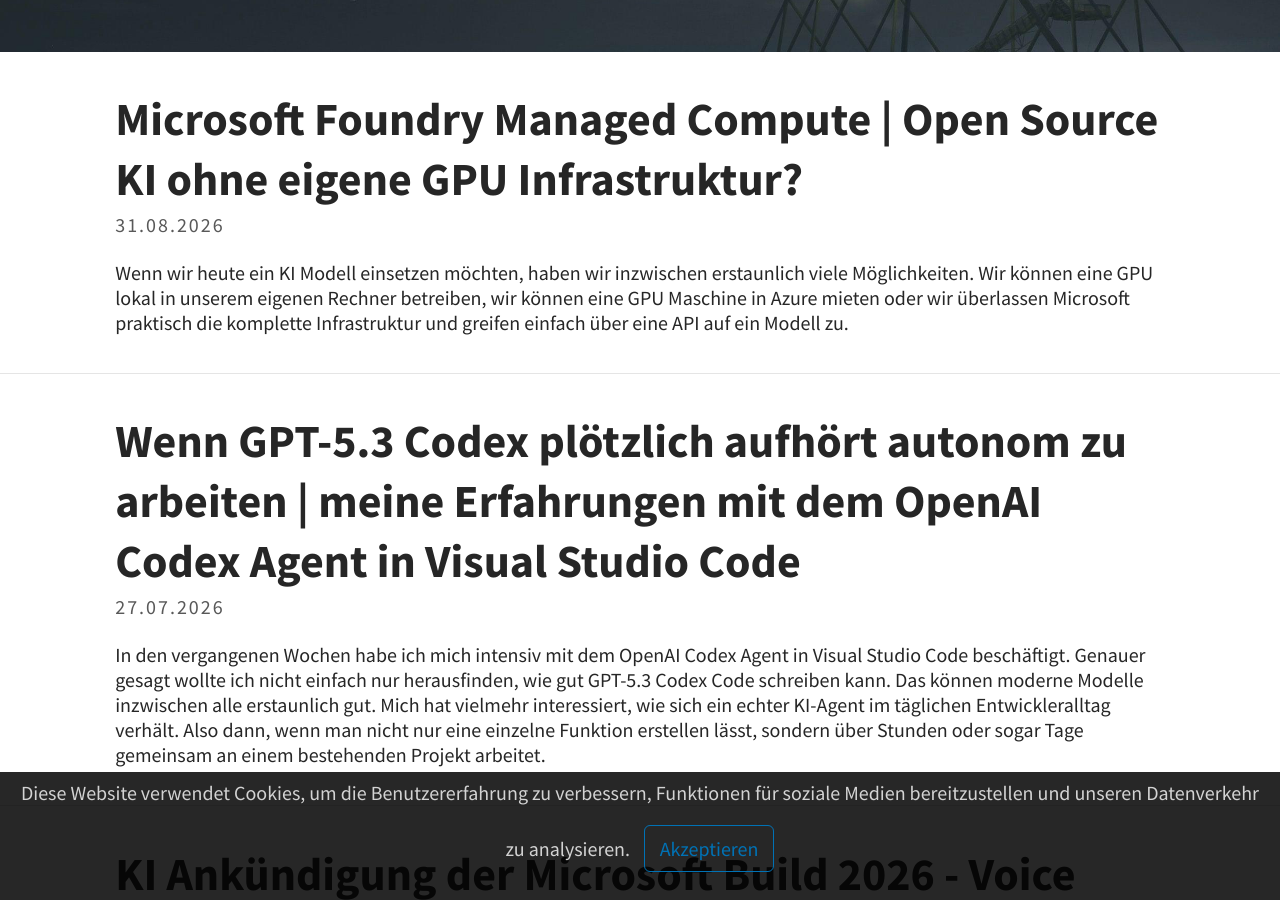
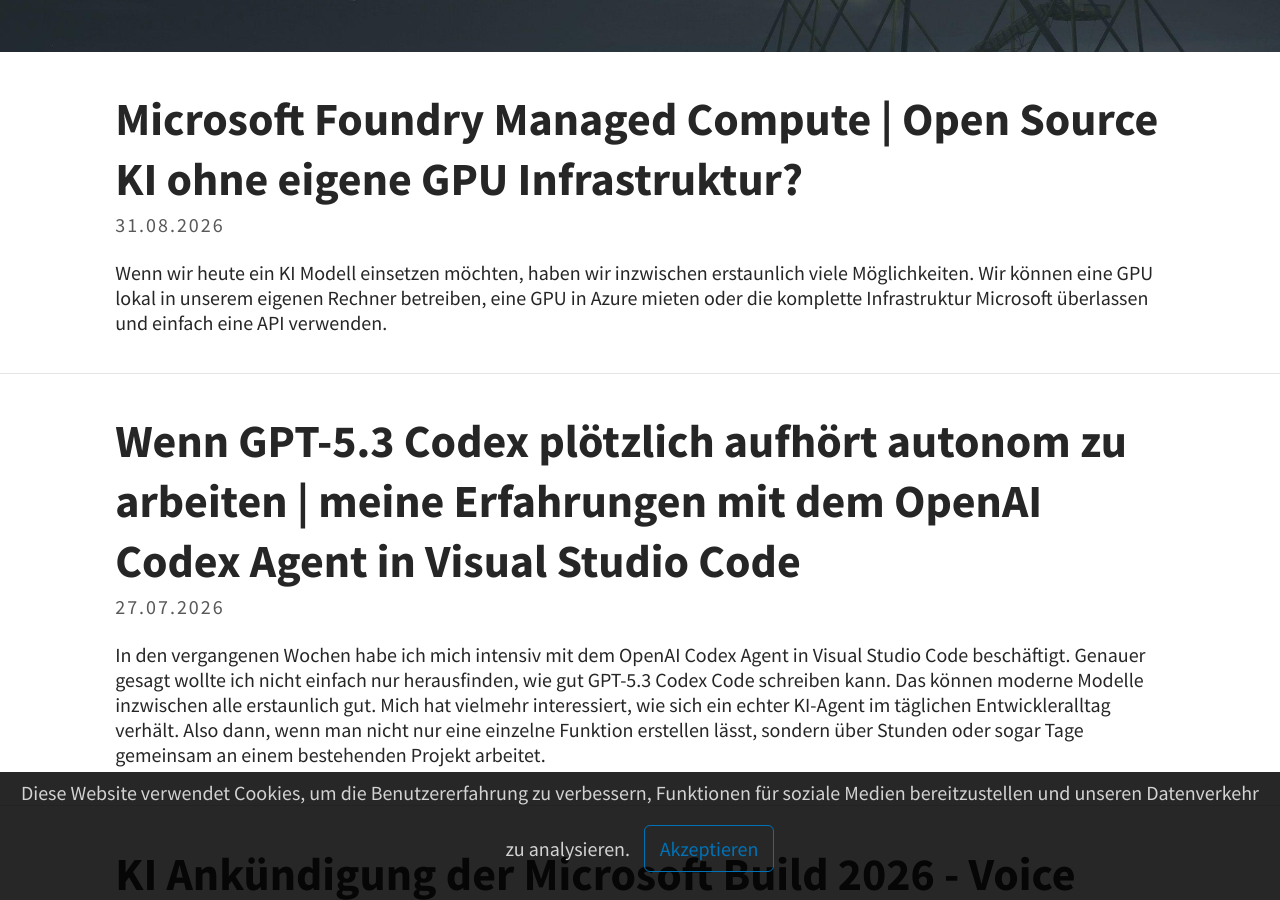
Before and after one commit to joriskahle007/joriskahle007.github.io, a Jekyll site: the page built from index.html, in a window 1280 px wide and 900 px high, scrolled down 333 px. Built offline with Jekyll 4.4.1, drawn with Linux system fonts in a browser that asks for light colours; a script that is not in the unit is left out; the list of posts is cut into pages by our own code; some of the changed lines change nothing that is shown.

Commit message:
Update 2026-08-31-ManagedCompute.md

```diff
--- a/_posts/2026-08-31-ManagedCompute.md
+++ b/_posts/2026-08-31-ManagedCompute.md
@@ -4,241 +4,204 @@
 tags: [AI, Microsoft Foundry, Managed Compute, Open Source, Open Weight, Local LLM]
 ---
 
-Wenn wir heute ein KI Modell einsetzen möchten, haben wir inzwischen erstaunlich viele Möglichkeiten. Wir können eine GPU lokal in unserem eigenen Rechner betreiben, wir können eine GPU Maschine in Azure mieten oder wir überlassen Microsoft praktisch die komplette Infrastruktur und greifen einfach über eine API auf ein Modell zu.
+Wenn wir heute ein KI Modell einsetzen möchten, haben wir inzwischen erstaunlich viele Möglichkeiten. Wir können eine GPU lokal in unserem eigenen Rechner betreiben, eine GPU in Azure mieten oder die komplette Infrastruktur Microsoft überlassen und einfach eine API verwenden.
 
-Und genau dazwischen wird es interessant.
+Gerade bei Open Source Modellen wird es interessant. Qwen, Llama, Mistral und viele andere Modelle lassen sich inzwischen in unterschiedlichsten Szenarien einsetzen. Die eigentliche Frage ist deshalb längst nicht mehr nur, welches Modell wir verwenden möchten.
 
-Denn mit Microsoft Foundry Managed Compute gibt es inzwischen eine Möglichkeit, Open Source Modelle auf leistungsfähiger GPU Infrastruktur zu betreiben, ohne selbst virtuelle Maschinen, Container, Kubernetes oder die Modell Runtime verwalten zu müssen.
-
-Aber bevor wir uns Managed Compute genauer anschauen, sollten wir einmal einen Schritt zurückgehen.
-
-Denn eigentlich haben wir heute mehrere grundsätzlich unterschiedliche Möglichkeiten, ein KI Modell zu betreiben.<br><br>
+Die Frage ist auch: <strong>Wo und wie soll dieses Modell eigentlich laufen?</strong><br><br>
 
 <h3>Vom eigenen Rechner bis zur Serverless API</h3>
 
-Die einfachste Möglichkeit ist gleichzeitig die mit der meisten eigenen Verantwortung: Ich betreibe die KI lokal.
+Wenn wir es ganz einfach betrachten, gibt es vier Möglichkeiten.
 
-Ich kaufe mir beispielsweise eine leistungsfähige NVIDIA GPU, installiere die benötigte Software und lade mein Modell herunter. Damit habe ich maximale Kontrolle. Das Modell läuft auf meiner Hardware, ich kann experimentieren und muss keine Cloud Infrastruktur bezahlen.
+Wir können das Modell lokal auf unserer eigenen Hardware betreiben. Damit haben wir maximale Kontrolle, müssen aber auch die komplette Infrastruktur selbst anschaffen und betreiben.
 
-Dafür bezahle ich allerdings die Hardware selbst. Dazu kommen Strom, Kühlung, Speicher und natürlich die komplette Administration.
+Die nächste Möglichkeit ist eine eigene GPU in Azure. Die Hardware steht dann zwar in einem Microsoft Rechenzentrum, um Betriebssystem, Container, Runtime und Modell müssen wir uns aber weiterhin selbst kümmern.
 
-Die nächste Stufe wäre eine eigene GPU in Azure. Ich kaufe die Hardware nicht mehr selbst, sondern miete beispielsweise eine GPU VM. Das nimmt mir zwar die Hardwarebeschaffung ab, aber nicht den eigentlichen Betrieb. Ich muss mich weiterhin um Betriebssystem, Container, Runtime, Modell und viele weitere Dinge kümmern.
+Danach kommt Managed Compute in Microsoft Foundry. Hier stellt Microsoft die benötigte GPU Infrastruktur bereit und übernimmt einen großen Teil des technischen Betriebs.
 
-Dann kommt Managed Compute.
-
-Hier sagt Microsoft im Grunde: Du bestimmst das Modell und die gewünschte Bereitstellung. Wir kümmern uns um die darunterliegende GPU Infrastruktur.
-
-Und ganz am Ende steht die Serverless API.
-
-Hier muss ich mich überhaupt nicht mehr mit der GPU beschäftigen. Wenn das gewünschte Modell Serverless unterstützt, wähle ich es aus, bekomme einen API Endpunkt und bezahle für die Nutzung.
-
-Genau diese Abstufung finde ich wichtig, denn dadurch wird auch klar, wo Managed Compute eigentlich seinen Platz hat.<br><br>
-
-<h3>Vier Wege, ein Modell zu betreiben</h3>
+Und schließlich gibt es die Serverless API. Wenn das gewünschte Modell diesen Bereitstellungstyp unterstützt, müssen wir uns überhaupt nicht mehr mit GPUs beschäftigen. Wir wählen das Modell aus und greifen per API darauf zu.
 
 <table>
 <tr><th></th><th>Lokale GPU</th><th>Eigene Azure GPU</th><th>Managed Compute</th><th>Serverless API</th></tr>
-<tr><td>Hardware</td><td>Selbst kaufen</td><td>Azure VM</td><td>Microsoft</td><td>Microsoft</td></tr>
+<tr><td>Hardware</td><td>Selbst</td><td>Azure</td><td>Microsoft</td><td>Microsoft</td></tr>
 <tr><td>GPU verwalten</td><td>Selbst</td><td>Selbst</td><td>Microsoft</td><td>Microsoft</td></tr>
-<tr><td>Modellwahl</td><td>Sehr frei</td><td>Sehr frei</td><td>Open Source und ausgewählte Modelle</td><td>Unterstützte Foundry Modelle</td></tr>
-<tr><td>Abrechnung</td><td>Hardware und Betrieb</td><td>GPU Zeit</td><td>GPU beziehungsweise Beschleunigerzeit</td><td>Token oder reservierte Kapazität</td></tr>
-<tr><td>Skalierung</td><td>Selbst</td><td>Selbst</td><td>Managed</td><td>Managed</td></tr>
+<tr><td>Modellwahl</td><td>Sehr frei</td><td>Sehr frei</td><td>Open Source und ausgewählte Modelle</td><td>Unterstützte Modelle</td></tr>
+<tr><td>Abrechnung</td><td>Hardware und Betrieb</td><td>GPU Zeit</td><td>GPU Kapazität</td><td>Nutzung beziehungsweise Tokens</td></tr>
 <tr><td>Infrastrukturaufwand</td><td>Hoch</td><td>Hoch</td><td>Niedrig</td><td>Sehr niedrig</td></tr>
 </table>
 
-Und genau hier liegt für mich der entscheidende Punkt:
+Je weiter wir also nach rechts gehen, desto weniger müssen wir uns um die eigentliche Infrastruktur kümmern. Gleichzeitig geben wir aber auch einen Teil der Kontrolle ab.<br><br>
 
-<strong>Je weiter wir nach rechts gehen, desto weniger müssen wir uns um die eigentliche Infrastruktur kümmern.</strong>
+<h3>Was ist Managed Compute?</h3>
 
-Gleichzeitig nimmt aber auch unsere Kontrolle über die darunterliegende Infrastruktur ab.<br><br>
+Managed Compute ist im Grunde die Zwischenstufe zwischen einer selbst betriebenen GPU und einer vollständig abstrahierten Serverless API.
 
-<h3>Und wo steht Managed Compute?</h3>
+Wir wählen ein unterstütztes Modell und eine passende Deployment Konfiguration. Microsoft stellt die benötigte GPU Infrastruktur bereit und kümmert sich um die zugrunde liegende Umgebung.
 
-Managed Compute ist damit nicht einfach eine günstigere Variante einer GPU VM.
+Damit müssen wir beispielsweise nicht selbst eine GPU VM aufsetzen, Container Images verwalten oder die passende Inferenz Runtime installieren.
 
-Es ist vielmehr eine Abstraktionsebene.
+Für Managed Compute kommen je nach Modell unterschiedliche leistungsfähige Beschleuniger zum Einsatz. Dazu gehören beispielsweise NVIDIA A100, NVIDIA H100 oder AMD MI300X.
 
-Microsoft stellt für Managed Compute dedizierte GPU Kapazität bereit und übernimmt die Verwaltung der GPU Topologie, der Runtime, der Container Images und der Sicherheitsupdates.
+Das Interessante daran ist aber nicht unbedingt die GPU selbst.
 
-Ich muss also nicht mehr selbst entscheiden, welche virtuelle Maschine ich benötige oder wie ich meine GPU Nodes dimensioniere. Stattdessen beschreibe ich meine Anforderungen über das Modell und die passende Deployment Vorlage. Foundry bestimmt daraus die benötigte GPU Konfiguration.
+<strong>Interessant ist, dass wir ein Open Source Modell verwenden können, ohne gleichzeitig zum Betreiber unserer eigenen GPU Infrastruktur werden zu müssen.</strong><br><br>
 
-Aktuell unterstützt Managed Compute unter anderem NVIDIA A100 mit 80 GB, NVIDIA H100 mit 80 GB und AMD MI300X mit 192 GB.
+<h3>Aber brauche ich dafür überhaupt Managed Compute?</h3>
 
-Das Entscheidende dabei ist aber: Ich kaufe beziehungsweise miete nicht einfach eine H100 VM und bekomme dann freie Hand.
+Nicht unbedingt.
 
-Ich bekomme einen verwalteten KI Dienst.<br><br>
+Und genau das ist ein wichtiger Punkt.
 
-<h3>Aber brauche ich Managed Compute überhaupt?</h3>
+Microsoft bietet im Foundry Katalog verschiedene Modelle auch über die Serverless API an. Dazu gehören neben Microsoft Modellen beispielsweise auch Modelle von Anthropic, Mistral, Meta und weiteren Anbietern.
 
-Und genau diese Frage finde ich eigentlich viel spannender.
+Auch bei Open Source Modellen wie Qwen hängt es vom konkreten Modell ab, welche Bereitstellungsoptionen verfügbar sind.
 
-Denn wenn ich beispielsweise Qwen verwenden möchte, muss ich nicht automatisch Managed Compute verwenden.
+Wenn mein gewünschtes Modell über Serverless verfügbar ist und für meinen Anwendungsfall passt, würde ich zunächst diesen Weg wählen.
 
-Microsoft bietet im Foundry Katalog auch Open Source und Partnermodelle über die Serverless API an. Dazu gehören unter anderem bestimmte Modelle von Anthropic, Mistral, Cohere und Meta. Welche Modelle konkret Serverless unterstützen, hängt vom jeweiligen Modell ab.
+Dann muss ich mich weder um eine GPU noch um deren Skalierung kümmern.
 
-Das bedeutet:
+<strong>Modell auswählen, API aufrufen und nach Nutzung bezahlen.</strong>
 
-Wenn mein gewünschtes Qwen Modell über Serverless verfügbar ist und die angebotenen Funktionen für meinen Anwendungsfall ausreichen, muss ich mich überhaupt nicht mit der GPU beschäftigen.
+Genau das ist der große Vorteil von Serverless.<br><br>
 
-Ich nehme das Modell.
+<h3>Warum gibt es dann Managed Compute?</h3>
 
-Ich rufe die API auf.
+Weil nicht jedes Modell und nicht jeder Anwendungsfall über Serverless abgedeckt wird.
 
-Microsoft kümmert sich um den Rest.
+Vielleicht möchte ich ein bestimmtes Open Source Modell verwenden, das nicht als Serverless API verfügbar ist. Vielleicht benötige ich eine bestimmte Modellversion oder eine dedizierte Rechenumgebung.
 
-Und genau das ist der entscheidende Unterschied.<br><br>
+Dann wird Managed Compute interessant.
 
-<h3>Serverless ist eigentlich das bequemste Modell</h3>
+Ich bekomme eine verwaltete GPU Umgebung, habe aber deutlich mehr Freiheit bei der Auswahl des Modells.
 
-Wenn ich beispielsweise GPT oder ein unterstütztes Anthropic Modell aus Foundry verwende, interessiert mich normalerweise nicht, welche GPU darunter läuft.
+Und hier kommt noch ein weiterer Punkt hinzu, der Managed Compute deutlich interessanter macht, als man zunächst denkt.<br><br>
 
-Ich bezahle für meine Nutzung und bekomme einen API Endpunkt.
+<h3>Scale to Zero: Die GPU muss nicht die ganze Nacht laufen</h3>
 
-Genau dieses Prinzip kann auch bei anderen unterstützten Modellen funktionieren.
+Bei Managed Compute kann die Anzahl der Modellinstanzen automatisch angepasst werden. Dazu gehört auch <strong>Scale to Zero</strong>.
 
-Microsoft bezeichnet die Serverless API aktuell als den bevorzugten Bereitstellungspfad in Foundry. Sie unterstützt unterschiedliche Abrechnungs und Kapazitätsmodelle und bietet unter anderem globale, regionale und Data Zone Optionen.
+Wenn keine Anfragen mehr eingehen, kann die Bereitstellung auf null Instanzen heruntergefahren werden. Damit läuft auch keine GPU Kapazität mehr für diese Bereitstellung.
 
-Das ist für mich die eigentliche Komfortzone der Cloud.
+Das ist für Anwendungen mit stark schwankender Auslastung interessant.
 
-<strong>Ich möchte ein Modell verwenden, aber ich möchte mich nicht mit der Hardware beschäftigen.</strong>
+Nehmen wir beispielsweise PlaudaZeit.
 
-Dann ist Serverless genau das, was ich eigentlich haben möchte.<br><br>
+Tagsüber haben wir Benutzer und benötigen vielleicht eine oder zwei Instanzen. Nachts dagegen ist kaum etwas los.
 
-<h3>Warum gibt es dann überhaupt Managed Compute?</h3>
+Dann könnte die Architektur beispielsweise so aussehen:
 
-Weil nicht jedes interessante Open Source Modell als Serverless API angeboten wird.
+<li>Tagsüber: 1 Instanz</li>
+<li>Bei höherer Auslastung: 2 Instanzen</li>
+<li>Nachts: 0 Instanzen</li>
+<li>Vor Beginn der Hauptnutzungszeit: wieder 1 Instanz</li>
 
-Und genau hier wird Managed Compute interessant.
+Damit bezahlen wir nicht zwangsläufig 24 Stunden am Tag für die maximale GPU Kapazität.
 
-Microsoft kann beispielsweise Modelle aus der Hugging Face Sammlung über Managed Compute bereitstellen. Dazu gehören unter anderem Qwen Modelle, NVIDIA Nemotron und ausgewählte Modelle von Meta und Mistral.
+Und genau das verändert die Kostenbetrachtung erheblich.<br><br>
 
-Ich bekomme damit also Zugriff auf Open Source Modelle, die ich möglicherweise nicht als klassische Serverless API verwenden kann.
+<h3>Was passiert beim Hochskalieren?</h3>
 
-Der Unterschied ist allerdings: Statt pro Token bezahle ich bei Managed Compute für die bereitgestellte GPU Kapazität.
+Hier gibt es allerdings einen wichtigen Haken.
 
-Und damit kommen wir zum Thema Kosten.<br><br>
+Wenn wir auf null Instanzen heruntergefahren haben, wartet nicht einfach eine fertig laufende H100 auf den nächsten Request.
 
-<h3>Was kostet der Unterschied?</h3>
+Beim erneuten Hochskalieren muss die benötigte GPU Kapazität bereitgestellt und anschließend das Modell gestartet werden.
+
+Das kann einige Zeit dauern. Gerade bei großen Sprachmodellen müssen schließlich nicht nur die GPUs bereitgestellt werden, sondern auch die Modellgewichte geladen werden.
+
+Microsoft weist außerdem darauf hin, dass beim Hochskalieren nicht garantiert werden kann, dass die benötigte GPU Kapazität jederzeit verfügbar ist.
+
+<strong>Quota bedeutet also nicht automatisch, dass uns zu jedem Zeitpunkt eine konkrete GPU garantiert zur Verfügung steht.</strong>
+
+Für eine Anwendung mit sehr hoher Verfügbarkeitsanforderung sollte man deshalb nicht einfach davon ausgehen, dass morgens um 6 Uhr nach einem Scale to Zero innerhalb weniger Sekunden wieder alles bereitsteht.
+
+Für ein Szenario wie PlaudaZeit wäre es sinnvoller, die Instanz beispielsweise bereits einige Minuten vor Beginn der erwarteten Hauptnutzungszeit wieder hochzufahren.<br><br>
+
+<h3>Muss ich die GPU reservieren?</h3>
+
+Nicht im klassischen Sinne einer dauerhaft für uns reservierten GPU.
+
+Für Managed Compute benötigen wir zunächst das entsprechende Foundry Kontingent für die verwendete GPU Familie. Dieses Kontingent erlaubt uns, die entsprechende Kapazität anzufordern.
+
+Es ist aber keine Garantie dafür, dass beim nächsten Hochskalieren sofort eine physisch verfügbare GPU bereitsteht.
+
+Das ist ein wichtiger Unterschied.
+
+Wenn ich nachts auf null gehe, spare ich zwar die laufenden Compute Kosten. Dafür akzeptiere ich beim erneuten Hochskalieren eine gewisse Bereitstellungszeit und ein gewisses Kapazitätsrisiko.
+
+Wenn eine Anwendung dagegen rund um die Uhr sofort verfügbar sein muss, wäre eine dauerhaft laufende Instanz die sicherere Variante.<br><br>
+
+<h3>Was kostet das Ganze?</h3>
 
 Nehmen wir ein bewusst vereinfachtes Beispiel.
 
-Angenommen, eine Managed Compute Bereitstellung benötigt eine GPU und wir rechnen beispielhaft mit 2 Euro pro Stunde.
+Angenommen, eine Managed Compute Instanz würde in unserem Beispiel 2 Euro pro Stunde kosten.
 
-Dann entstehen bei einer dauerhaft laufenden Instanz ungefähr:
+Bei einem Dauerbetrieb wären das:
 
 <li>2 Euro pro Stunde</li>
 <li>48 Euro pro Tag</li>
-<li>1.440 Euro bei 30 Tagen Dauerbetrieb</li>
+<li>1.440 Euro bei 30 Tagen</li>
 
-Bei zwei GPUs wären es bereits rund 2.880 Euro im Monat.
+Wenn wir aber beispielsweise nur 12 Stunden am Tag eine Instanz benötigen, wären es im gleichen Rechenbeispiel nur noch rund 720 Euro im Monat.
 
-Das ist ausdrücklich nur ein Rechenbeispiel und kein aktueller Azure Preis. Die tatsächlichen Preise hängen von GPU Familie, Region und aktueller Preisgestaltung ab. Microsoft verweist für Managed Compute auf den aktuellen Azure Preisrechner.
+Und wenn wir nachts zusätzlich auf null skalieren, kann sich die tatsächlich bezahlte Compute Zeit weiter reduzieren.
 
-Und hier zeigt sich der große Unterschied zur Serverless API.
+Der tatsächliche Azure Preis hängt natürlich von GPU, Region und Verfügbarkeit ab. Die Zahlen hier dienen deshalb nur dazu, das Prinzip zu verdeutlichen.
 
-Bei Serverless bezahle ich grundsätzlich für die Nutzung beziehungsweise für reservierte Kapazität.
+Und genau hier liegt der entscheidende Unterschied zur klassischen Vorstellung von Managed Compute:
 
-Bei Managed Compute bezahle ich für die bereitgestellte GPU Kapazität.
+<strong>Wir müssen nicht zwangsläufig eine GPU 24 Stunden am Tag bezahlen.</strong><br><br>
 
-Das bedeutet: Wenn mein Modell nur wenige Anfragen am Tag bekommt, kann Serverless wirtschaftlich deutlich interessanter sein.<br><br>
+<h3>Managed Compute oder Serverless?</h3>
 
-<h3>Managed Compute kann trotzdem interessant sein</h3>
+Damit wird die Entscheidung eigentlich ziemlich einfach.
 
-Wenn ich dagegen ein bestimmtes Open Source Modell dauerhaft und mit hoher Auslastung betreiben möchte, sieht die Rechnung anders aus.
+Wenn mein gewünschtes Modell als Serverless API verfügbar ist und ich keine speziellen Anforderungen habe, würde ich Serverless bevorzugen.
 
-Dann kann eine dedizierte GPU Kapazität sinnvoll sein.
+Ich muss mich um nichts kümmern und bezahle entsprechend der Nutzung.
 
-Und ich muss trotzdem keine GPU VM konfigurieren, keinen Kubernetes Cluster betreiben und keine eigene Inferenz Runtime installieren.
+Wenn ich dagegen ein bestimmtes Open Source Modell benötige, das nicht als Serverless API verfügbar ist, kann Managed Compute interessant werden.
 
-Interessant ist außerdem, dass Managed Compute inzwischen auch automatische Skalierung und Scale to Zero unterstützt. Eine Bereitstellung kann bei fehlendem Traffic auf null Instanzen zurückgehen. Damit kann die Abrechnung ebenfalls gestoppt werden, wenn keine Kapazität benötigt wird.
+Ich bekomme die notwendige GPU Infrastruktur von Microsoft, kann die Instanzen skalieren und muss trotzdem keinen eigenen GPU Server betreiben.
 
-Das macht Managed Compute deutlich interessanter, als es eine einfache Rechnung mit 24 Stunden GPU Betrieb zunächst vermuten lässt.<br><br>
-
-<h3>Und was ist mit einer lokalen GPU?</h3>
-
-Gerade hier wird die Diskussion aktuell sehr interessant.
-
-Eine lokale GPU kann für Entwickler und Enthusiasten absolut sinnvoll sein.
-
-Wenn ich häufig experimentiere, unterschiedliche Modelle teste und die Hardware sowieso besitze, kann eine lokale KI Infrastruktur unglaublich praktisch sein.
-
-Ich bezahle dann nicht für jede Anfrage und kann meine Modelle jederzeit ausprobieren.
-
-Aber ich habe dafür die Investitionskosten und den kompletten Betrieb selbst.
-
-Und genau deshalb würde ich lokale KI nicht pauschal mit Cloud KI vergleichen.
-
-Eine lokale GPU ist Infrastruktur.
-
-Serverless ist ein Dienst.
-
-Managed Compute liegt irgendwo dazwischen.<br><br>
-
-<h3>Was würde ich heute auswählen?</h3>
-
-Wenn ich einfach ein Modell verwenden möchte und es als Serverless API verfügbar ist, würde ich persönlich zunächst genau diesen Weg gehen.
-
-Kein GPU Kauf.
-
-Keine GPU VM.
-
-Keine Runtime.
-
-Keine Container.
-
-Keine Infrastruktur.
-
-Einfach API aufrufen und nach Nutzung bezahlen.
-
-Wenn mein gewünschtes Modell nicht als Serverless API verfügbar ist, aber über Managed Compute angeboten wird, würde ich mir Managed Compute anschauen.
-
-Und wenn ich maximale Kontrolle benötige oder sehr spezielle Anforderungen habe, kann eine eigene GPU Infrastruktur sinnvoll sein.
-
-Damit ergibt sich für mich eine ziemlich einfache Entscheidungslogik:
-
-<li><strong>Ich möchte maximale Kontrolle:</strong> lokale GPU oder eigene Azure GPU</li>
-<li><strong>Ich möchte ein bestimmtes Open Source Modell und keine Infrastruktur betreiben:</strong> Managed Compute</li>
-<li><strong>Ich möchte möglichst einfach ein unterstütztes Modell verwenden:</strong> Serverless API</li>
-<li><strong>Ich möchte einfach nur ausprobieren:</strong> Wenn verfügbar, sogar Instant Access in Foundry</li>
-
-Denn Microsoft bietet inzwischen für bestimmte unterstützte Modelle sogar einen sogenannten Instant Access an. Dabei muss überhaupt keine Bereitstellung erstellt werden. Das Modell wird einfach anhand seines Namens aufgerufen. Auch diese Funktion befindet sich derzeit noch in der Vorschau. <br><br>
+Und wenn ich maximale Kontrolle benötige, bleibt die eigene lokale oder Azure GPU Infrastruktur die interessanteste Variante.<br><br>
 
 <h3>Mein Fazit</h3>
 
-Für mich wird durch diese Entwicklung eine Sache immer deutlicher:
+Für mich zeigt Managed Compute sehr schön, wohin sich die KI Infrastruktur gerade entwickelt.
 
-<strong>Die Frage „Welche GPU brauche ich?“ wird für Entwickler zunehmend unwichtiger.</strong>
+Wir bewegen uns von der eigenen Hardware immer weiter in Richtung abstrahierter Dienste.
 
-Wenn ich lokal arbeite, muss ich diese Frage natürlich beantworten.
+Lokal bedeutet: <strong>Ich kümmere mich um alles.</strong>
 
-Wenn ich eine eigene Azure GPU betreibe, ebenfalls.
+Eigene Azure GPU bedeutet: <strong>Microsoft stellt die Hardware, ich betreibe sie.</strong>
 
-Bei Managed Compute kümmert sich Microsoft bereits um die konkrete GPU Topologie.
+Managed Compute bedeutet: <strong>Microsoft stellt und verwaltet die GPU Infrastruktur für mein Modell.</strong>
 
-Und bei einer Serverless API muss ich mich überhaupt nicht mehr darum kümmern.
+Serverless API bedeutet schließlich: <strong>Ich möchte eigentlich gar nicht mehr wissen, welche GPU darunter steckt.</strong>
 
-Genau deshalb würde ich Managed Compute auch nicht als den großen Ersatz für Serverless betrachten.
+Und genau deshalb finde ich Managed Compute spannend.
 
-Im Gegenteil.
+Es ist nicht einfach nur eine Möglichkeit, eine H100 in Azure zu mieten.
 
-Serverless ist für mich die bequemste Variante, wenn mein gewünschtes Modell dort verfügbar ist.
+Es ist eine Art Zwischenstufe für diejenigen, die Open Source Modelle verwenden möchten, aber keine eigene GPU Infrastruktur betreiben wollen.
 
-Managed Compute ist die interessante Zwischenstufe, wenn ich mehr Freiheit bei der Modellwahl benötige, aber trotzdem keine eigene GPU Infrastruktur betreiben möchte.
+Durch Autoscaling und Scale to Zero wird das Ganze zusätzlich interessant, weil wir die GPU Kapazität an unsere tatsächliche Nutzung anpassen können.
 
-Und lokale beziehungsweise eigene Cloud GPUs bleiben die Variante für diejenigen, die maximale Kontrolle benötigen oder einen Workload haben, bei dem sich die eigene Infrastruktur wirtschaftlich und technisch lohnt.
+Die entscheidende Frage lautet deshalb für mich inzwischen nicht mehr:
 
-Damit haben wir eigentlich einen ziemlich schönen Weg:
+<strong>„Welche GPU brauche ich?“</strong>
 
-<strong>Lokal → eigene GPU Infrastruktur → Managed Compute → Serverless API</strong>
+Sondern:
 
-Je weiter ich nach rechts gehe, desto weniger muss ich mich um die Hardware kümmern.
+<strong>„Wie viel Kontrolle brauche ich wirklich und wie viel Infrastruktur möchte ich selbst betreiben?“</strong>
 
-Und genau das ist meiner Meinung nach eine der spannendsten Entwicklungen rund um Microsoft Foundry.
+Wenn die Antwort lautet „möglichst wenig“, ist Serverless wahrscheinlich der einfachste Weg.
 
-Wir reden immer weniger darüber, <strong>welche GPU unter dem Modell steckt</strong>.
+Wenn ich mehr Freiheit bei der Modellwahl benötige, aber trotzdem keine GPU Infrastruktur selbst betreiben möchte, wird Managed Compute interessant.
 
-Wir reden zunehmend darüber, <strong>welches Modell wir verwenden möchten und wie wir es konsumieren wollen</strong>.
+Und wenn ich maximale Kontrolle möchte, bleibt die eigene GPU.
 
-Und wenn Microsoft diesen Weg weitergeht, könnte die GPU für viele Entwickler irgendwann tatsächlich zu dem werden, was sie eigentlich sein sollte:
-
-<strong>ein technisches Detail, über das ich mir möglichst wenig Gedanken machen muss.</strong>
+<strong>Die GPU wird damit zunehmend zu dem, was sie eigentlich sein sollte: ein technisches Detail, über das sich der Entwickler möglichst wenig Gedanken machen muss.</strong>
```
